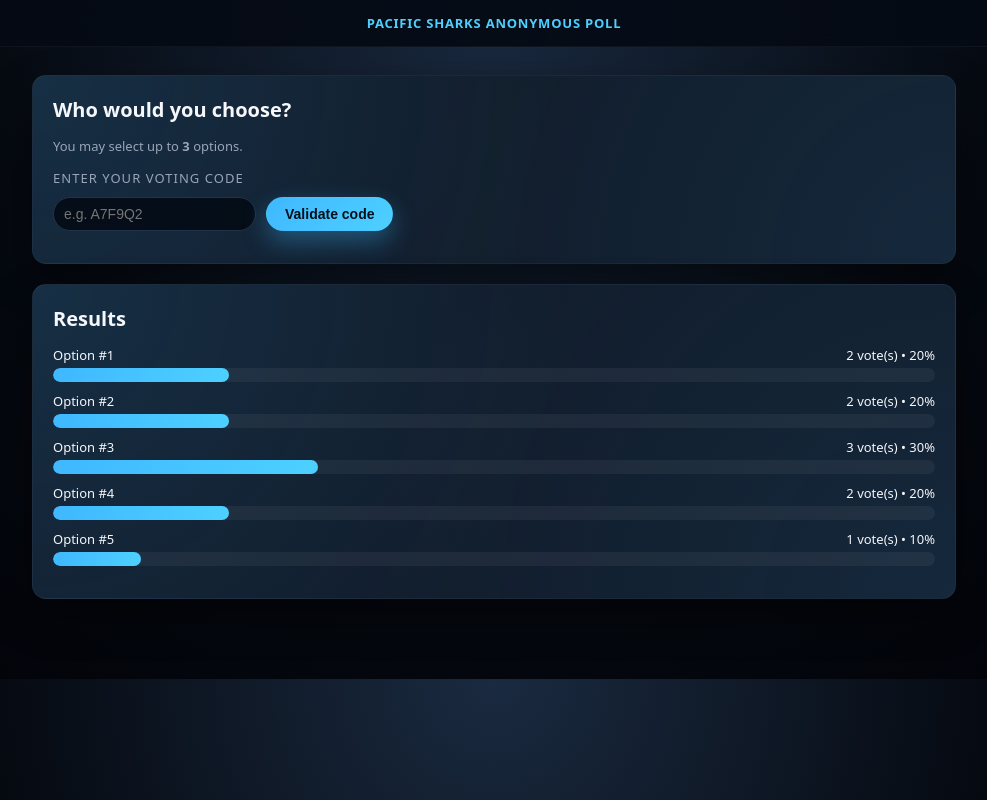
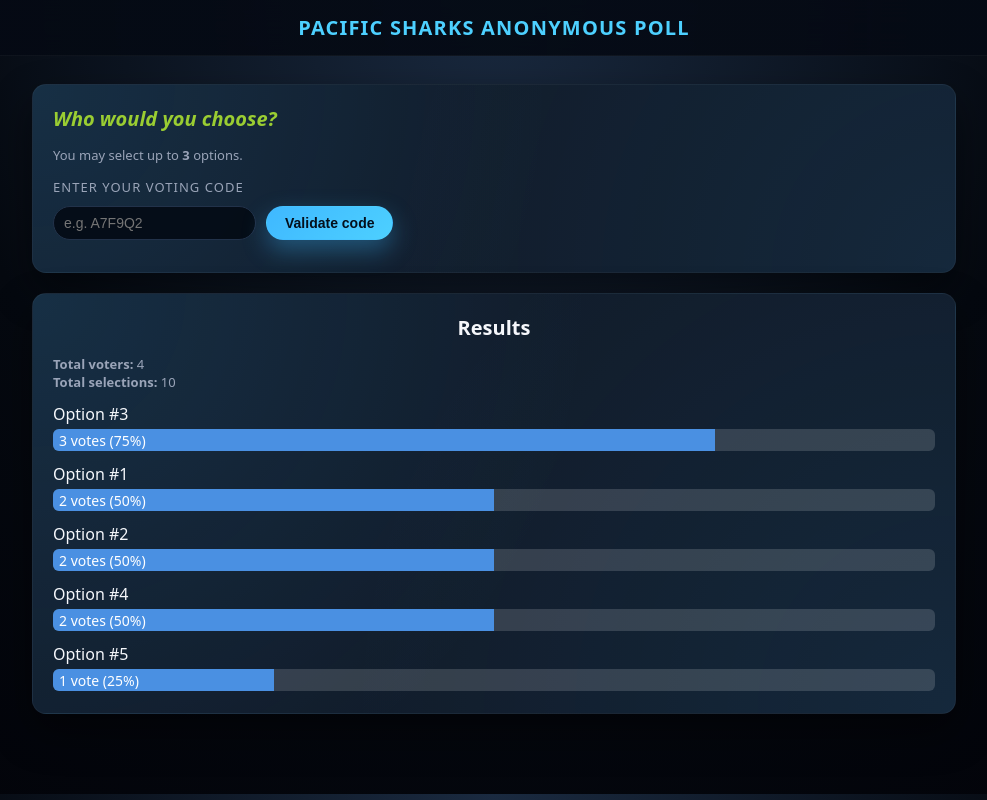
Before and after one commit to RahimAsif/anonymous_poll, a Flask app: page /poll/1 in a window 1280 px wide. Shown: the whole page, without its empty margins (146-1133 px from the left). Run offline with Flask 3, Linux system fonts and the light colour scheme; data comes from the database, SQL or seed files in the repository; both versions use the stored data as it was after the commit.

Commit message:
Updated display

```diff
--- a/backend/app.py
+++ b/backend/app.py
@@ -368,40 +368,61 @@ def vote(poll_id):
 def poll_results(poll_id):
     db = get_db()
 
+    # Fetch poll
     poll = db.execute(
-        "SELECT hide_results FROM polls WHERE id = ?", (poll_id,)
+        "SELECT * FROM polls WHERE id = ?",
+        (poll_id,)
     ).fetchone()
+
     if not poll:
         return jsonify({"error": "Poll not found"}), 404
 
+    # Count unique voters (distinct used codes)
+    total_voters = db.execute(
+        "SELECT COUNT(*) AS c FROM codes WHERE poll_id = ? AND used = 1",
+        (poll_id,)
+    ).fetchone()["c"]
+
+    # Count total selections (each vote row)
+    total_selections = db.execute(
+        "SELECT COUNT(*) AS c FROM votes WHERE poll_id = ?",
+        (poll_id,)
+    ).fetchone()["c"]
+
+    # If results are hidden, return only totals
     if poll["hide_results"] == 1:
-        total = db.execute(
-            "SELECT COUNT(*) AS c FROM votes WHERE poll_id = ?", (poll_id,)
-        ).fetchone()["c"]
-        return jsonify({"hidden": True, "total_votes": total})
+        return jsonify({
+            "hidden": True,
+            "total_voters": total_voters,
+            "total_selections": total_selections
+        })
 
-    rows = db.execute(
-        """
+    # Fetch per-option results
+    rows = db.execute("""
         SELECT o.id, o.option_text,
                COUNT(v.id) AS votes
         FROM options o
         LEFT JOIN votes v ON v.option_id = o.id
         WHERE o.poll_id = ?
-        GROUP BY o.id, o.option_text
+        GROUP BY o.id
         ORDER BY o.id
-        """,
-        (poll_id,),
-    ).fetchall()
+    """, (poll_id,)).fetchall()
 
-    return jsonify(
-        {
-            "hidden": False,
-            "results": [
-                {"id": r["id"], "option_text": r["option_text"], "votes": r["votes"]}
-                for r in rows
-            ],
-        }
-    )
+    return jsonify({
+        "hidden": False,
+        "total_voters": total_voters,
+        "total_selections": total_selections,
+        "results": [
+            {
+                "id": r["id"],
+                "option_text": r["option_text"],
+                "votes": r["votes"]
+            }
+            for r in rows
+        ]
+    })
+
+
 
 
 # ---------- API: set poll visibility ----------
--- a/frontend/static/app.js
+++ b/frontend/static/app.js
@@ -179,46 +179,85 @@ submitBtn.addEventListener("click", async () => {
 });
 
 async function loadResults() {
+  const pollId = pollSection?.getAttribute("data-poll-id");
+  const resultsDiv = document.getElementById("results");
+
+  if (!pollId || !resultsDiv) {
+    console.error("Missing pollId or resultsDiv");
+    return;
+  }
+
+  resultsDiv.innerHTML = "";
+
   try {
     const res = await fetch(`/api/polls/${pollId}/results`);
     const data = await res.json();
-    if (!res.ok || data.error) {
-      resultsDiv.textContent = data.error || "Error loading results.";
-      return;
-    }
 
+    // Hidden results
     if (data.hidden) {
       resultsDiv.innerHTML = `
-        <p class="muted">
-          Results are currently hidden for this poll.
-        </p>
-        <p>Total votes cast: <strong>${data.total_votes}</strong></p>
+        <div class="muted">
+          Results are currently hidden.<br>
+          <strong>Total voters:</strong> ${data.total_voters}<br>
+          <strong>Total selections:</strong> ${data.total_selections}
+        </div>
       `;
       return;
     }
 
-    const results = data.results;
-    const totalVotes = results.reduce((sum, r) => sum + r.votes, 0) || 1;
+    // Visible results header
+    resultsDiv.innerHTML = `
+      <div class="muted">
+        <strong>Total voters:</strong> ${data.total_voters}<br>
+        <strong>Total selections:</strong> ${data.total_selections}
+      </div>
+    `;
 
-    resultsDiv.innerHTML = "";
-    results.forEach((r) => {
-      const pct = Math.round((r.votes / totalVotes) * 100);
+    // Only show options with at least 1 vote
+    let nonZero = data.results.filter((r) => r.votes > 0);
+
+    if (nonZero.length === 0) {
+      resultsDiv.innerHTML += `
+        <div class="muted" style="margin-top:10px;">
+          No votes yet.
+        </div>
+      `;
+      return;
+    }
+
+    // Sort by highest votes
+    nonZero.sort((a, b) => b.votes - a.votes);
+
+    // Loop through results
+    nonZero.forEach((r) => {
       const row = document.createElement("div");
       row.className = "result-row";
+
+      // ⭐ Bar width based on % of total voters
+      const width =
+        data.total_voters > 0
+          ? Math.round((r.votes / data.total_voters) * 100)
+          : 0;
+
+      // ⭐ Percentage text also based on total voters
+      const pct = width;
+
+      const voteLabel = r.votes === 1 ? "1 vote" : `${r.votes} votes`;
+
       row.innerHTML = `
-        <div class="result-header">
-          <span>${r.option_text}</span>
-          <span>${r.votes} vote(s) • ${pct}%</span>
+      <div class="result-label">${r.option_text}</div>
+      <div class="result-bar">
+        <div class="result-bar-fill" style="width:${width}%">
+          ${voteLabel} (${pct}%)
         </div>
-        <div class="bar-container">
-          <div class="bar" style="width: ${pct}%;"></div>
-        </div>
-      `;
+      </div>
+    `;
+
       resultsDiv.appendChild(row);
     });
   } catch (err) {
     console.error(err);
-    resultsDiv.textContent = "Network error loading results.";
+    resultsDiv.textContent = "Error loading results.";
   }
 }
 
--- a/frontend/static/style.css
+++ b/frontend/static/style.css
@@ -47,7 +47,7 @@ body.page {
   font-weight: 700;
   letter-spacing: 0.06em;
   text-transform: uppercase;
-  font-size: 13px;
+  font-size: 1.25em;
   color: var(--accent-strong);
 }
 
@@ -95,6 +95,15 @@ body.page {
   font-size: 20px;
 }
 
+#poll-question {
+  font-style: italic;
+  font-size: 20px;
+  color: yellowgreen
+}
+
+#results-header {
+  text-align: center;
+}
 /* Fields */
 
 .field-label {
@@ -309,14 +318,32 @@ textarea.field-input:focus {
 }
 
 .result-row {
-  margin-bottom: 10px;
+  margin-top: 12px;
 }
 
-.result-header {
+.result-label {
+  margin-bottom: 4px;
+  font-weight: 500;
+}
+
+.result-bar {
+  background: rgba(255, 255, 255, 0.15); /* <-- REQUIRED */
+  height: 22px;
+  border-radius: 6px;
+  overflow: hidden;
+}
+
+.result-bar-fill {
+  background: #4a90e2; /* or your accent color */
+  height: 100%;
+  color: white;
+  font-size: 14px;
+  padding-left: 6px;
   display: flex;
-  justify-content: space-between;
-  font-size: 13px;
+  align-items: center;
+  transition: width 0.4s ease;
 }
+
 
 .bar-container {
   margin-top: 4px;
--- a/frontend/templates/poll.html
+++ b/frontend/templates/poll.html
@@ -15,7 +15,7 @@
 
     <main class="content">
       <section class="card">
-        <h1 class="card-title">{{ poll.question }}</h1>
+        <h1 class="card-title" id="poll-question">{{ poll.question }}</h1>
 
         {% if poll.multiple_allowed %}
         <p class="muted">
@@ -41,7 +41,12 @@
         </div>
         <div class="status" id="code-status"></div>
 
-        <div id="poll-section" class="poll-section" style="display: none">
+        <div
+          id="poll-section"
+          data-poll-id="{{ poll.id }}"
+          class="poll-section"
+          style="display: none"
+        >
           <div class="option-list" id="option-list">
             {% for opt in options %}
             <div class="option-item">
@@ -82,7 +87,7 @@
       </section>
 
       <section class="card">
-        <h2 class="card-title">Results</h2>
+        <h2 class="card-title" id="results-header">Results</h2>
         <div class="results" id="results"></div>
       </section>
     </main>
```
Also changed, not shown: backend/poll.db.
